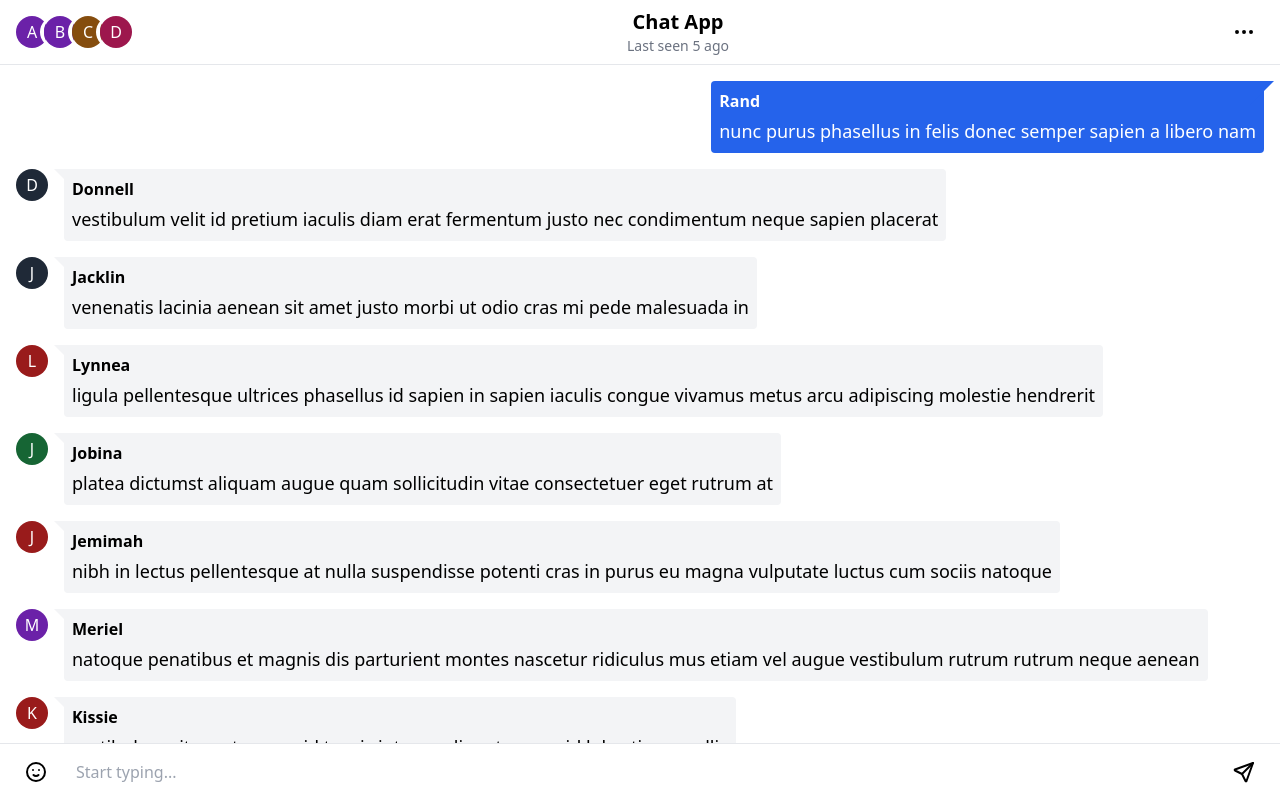
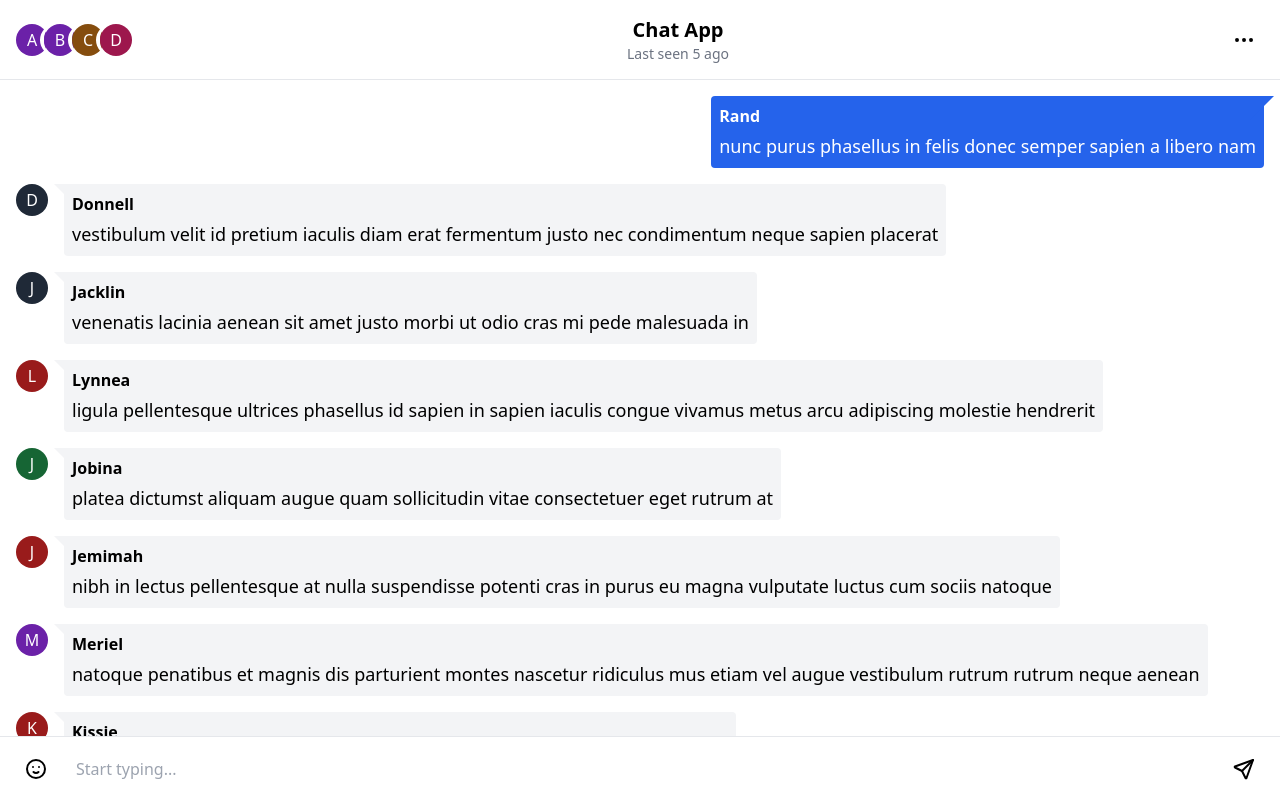
Before and after one commit to Hack-Weekly/saffron-wolf-chat-app, a React (Vite) app in the folder client/: page / in a window 1280 px wide. Shown: the top 798 px of the page. Built offline with nearby package versions, Linux system fonts and the light colour scheme.

Commit message:
make header and input stay at the top/bottom of the page

```diff
--- a/client/src/App.jsx
+++ b/client/src/App.jsx
@@ -8,13 +8,9 @@ export default function App() {
   // TODO: Get messages from the server
   return (
     <div className='relative bg-white text-black'>
-      <div className='sticky top-0 z-50 bg-white'>
-        <Header />
-      </div>
+      <Header />
       <MessageList messages={messages} />
-      <div className='sticky bottom-0 z-50 bg-white'>
-        <Input />
-      </div>
+      <Input />
     </div>
   );
 }
--- a/client/src/components/Header.jsx
+++ b/client/src/components/Header.jsx
@@ -9,9 +9,9 @@ export default function Header() {
   const users = ['Alice', 'Bob', 'Charlie', 'Diana'];
 
   return (
-    <header className='border-b px-4 py-2'>
-      <div className='container mx-auto'>
-        <div className='flex items-center justify-between'>
+    <div className='fixed inset-x-0 top-0 z-50 h-20 border-b bg-white'>
+      <header className='container mx-auto h-full h-full px-4 py-2'>
+        <div className='flex h-full items-center justify-between space-x-4'>
           <div
             className={
               'flex [&>*:first-child]:ml-0 [&>*]:-ml-2 [&>*]:border-l-4 [&>*]:border-white [&>:first-child]:border-l-0'
@@ -31,8 +31,8 @@ export default function Header() {
             <IconDots />
           </button>
         </div>
-      </div>
-    </header>
+      </header>
+    </div>
   );
 }
 
--- a/client/src/components/Input.jsx
+++ b/client/src/components/Input.jsx
@@ -4,8 +4,9 @@ import React from 'react';
 export default function Input() {
   // TODO: Send message to the server
   return (
-    <div className='border-t p-2 px-4'>
-      <div className='container mx-auto flex items-center justify-between space-x-4'>
+    <div className='fixed inset-x-0 bottom-0 z-50 h-16 border-t bg-white'>
+      <div className='container mx-auto h-full p-2 px-4'>
+        <div className='flex h-full h-full items-center justify-between space-x-4'>
           <button className='flex items-center justify-center rounded-full p-2 hover:bg-gray-100 focus:bg-gray-100'>
             <IconMoodSmile />
           </button>
@@ -15,5 +16,6 @@ export default function Input() {
           </button>
         </div>
       </div>
+    </div>
   );
 }
--- a/client/src/components/MessagesList.jsx
+++ b/client/src/components/MessagesList.jsx
@@ -4,8 +4,8 @@ import PropTypes from 'prop-types';
 
 export default function MessageList({ messages }) {
   return (
-    <div className='p-4'>
-      <div className='container mx-auto flex flex-col space-y-4'>
+    <div className={'mt-20 mb-16 h-full'}>
+      <div className='container mx-auto flex flex-col space-y-4 p-4'>
         {messages.map((message) => (
           // TODO: Proper check if the message is from the current user
           <Bubble key={message.id} message={message} isSelf={message.from.length === 4} />
```
Lines whose indentation alone changed are shown as unchanged.
